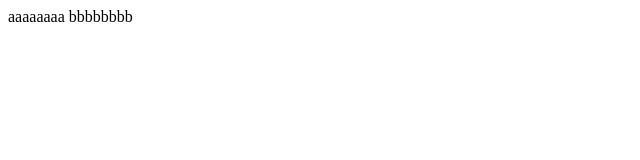
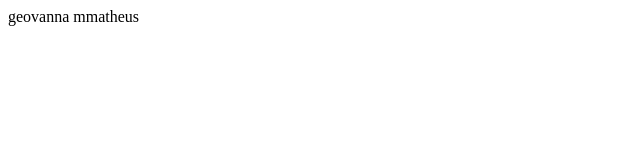
Before and after one commit to TheusDe/engenharia-de-software, a plain HTML site: page index.html in a window 1280 px wide. Shown: the full height of the page, 0-640 px from the left. Drawn offline with Linux system fonts and the light colour scheme.

Commit message:
resolvendo bug do mmmatheus

```diff
--- a/index.html
+++ b/index.html
@@ -6,6 +6,6 @@
     <title>Document</title>
 </head>
 <body>
-    aaaaaaaa bbbbbbbb
+    geovanna mmatheus
 </body>
 </html>
```
